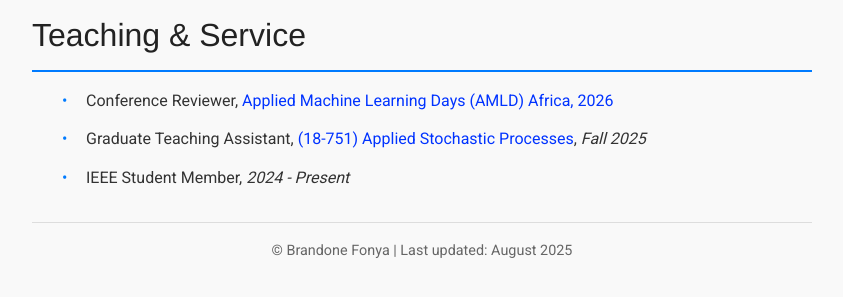
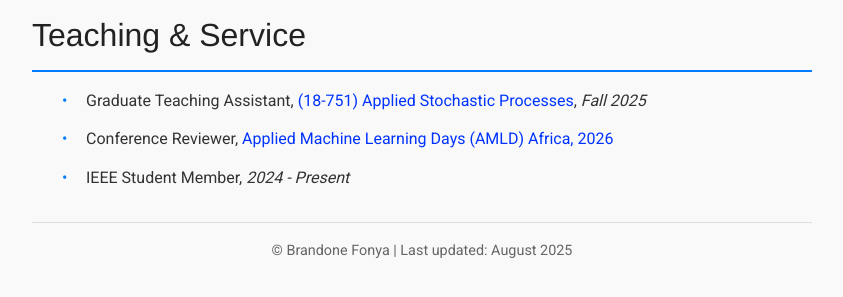
Before and after one commit to FonyaBrandone/FonyaBrandone.github.io, a Jekyll site: the page built from index.md, in a window 1280 px wide and 900 px high, scrolled down 4667 px, cut to the strip 558-855 px from the top of the window. Shown: the whole strip, without its empty margins (218-1061 px from the left). Built offline with Jekyll 4.4.1, drawn with Linux system fonts in a browser that asks for light colours.

Commit message:
minor changes

```diff
--- a/index.md
+++ b/index.md
@@ -179,10 +179,10 @@ description: Brandone Fonya's website
   <section class="teaching-service">
     <h2>Teaching & Service</h2>
     <ul>
-      <li>Conference Reviewer, <a href="https://appliedmldays.org/">Applied Machine Learning Days (AMLD) Africa, 2026</a></li>
       <!-- <li>Graduate Teaching Assistant, <a href="https://courses.ece.cmu.edu/18661">Introduction to Machine Learning for Engineers (18-661)</a>, under <a href="https://www.ece.cmu.edu/directory/bios/joe-wong-carlee.html">Carlee Joe-Wong</a>, <em>Fall 2025</em></li>
       -->
       <li>Graduate Teaching Assistant, <a href="https://courses.ece.cmu.edu/18751">(18-751)   Applied Stochastic Processes</a>, <em>Fall 2025</em></li>
+      <li>Conference Reviewer, <a href="https://appliedmldays.org/">Applied Machine Learning Days (AMLD) Africa, 2026</a></li>
       <li>IEEE Student Member, <em>2024 - Present</em></li>
     </ul>
   </section>
```
